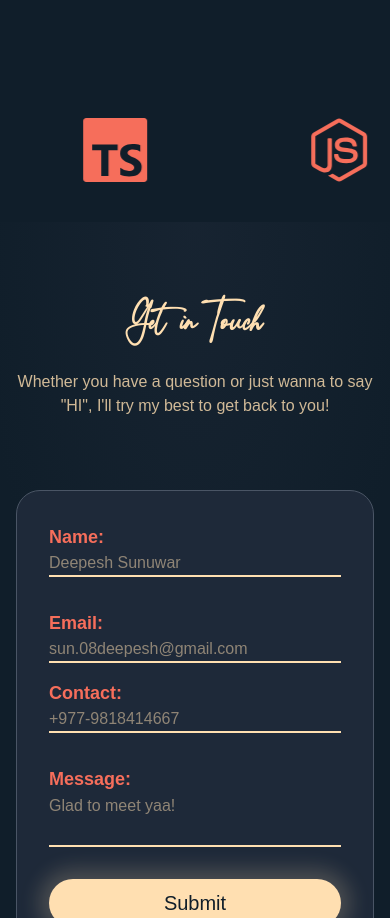
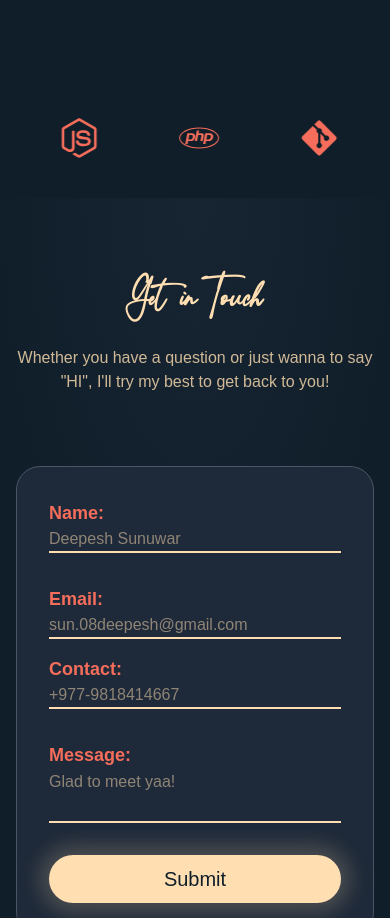
Before and after one commit to darkkphoenyx/theDeepesh.com, a React (Vite) app: page / in a window 390 px wide. Shown: the part 6156-7074 px from the top of the page. Built offline with nearby package versions, Linux system fonts and the light colour scheme; no server answers; a web font is replaced by a local one.

Commit message:
skills icons marquee changed for mobile

```diff
--- a/src/pages/sections/Resume/ResumeSection.tsx
+++ b/src/pages/sections/Resume/ResumeSection.tsx
@@ -106,8 +106,9 @@ const ResumeSection = () => {
       {/* skills marquee */}
       <Marquee direction="left" className="md:py-6">
         {SkillsImages.map((image) => (
-          <div className="my-10 mx-20">
-            <image.logo size={64} />
+          <div key={image.text} className="my-10 md:mx-20 mx-10">
+            <image.logo size={64} className="hidden md:block" />
+            <image.logo size={40} className="block md:hidden" />
           </div>
         ))}
       </Marquee>
```
